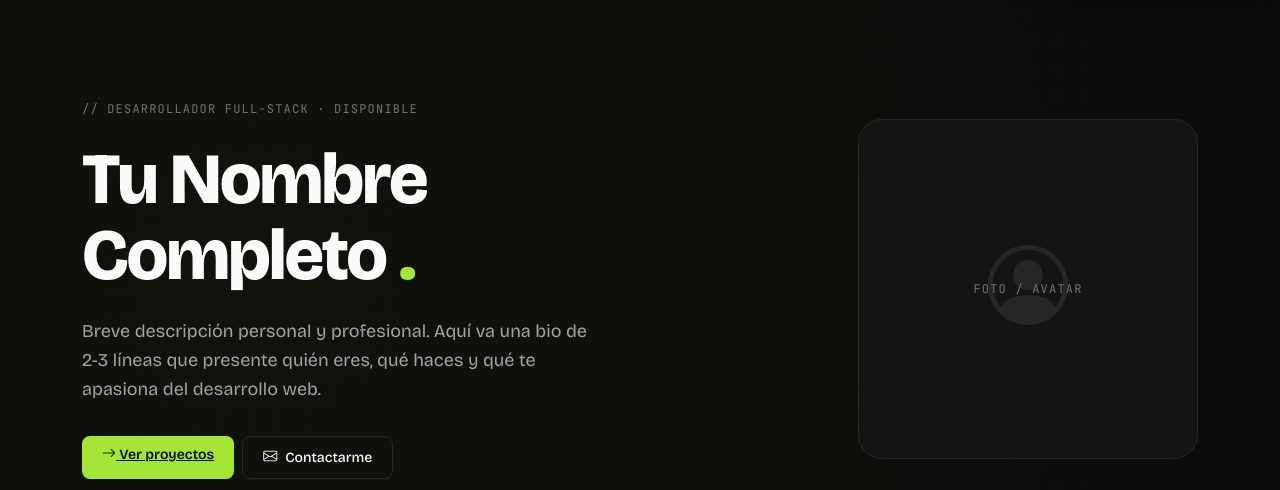
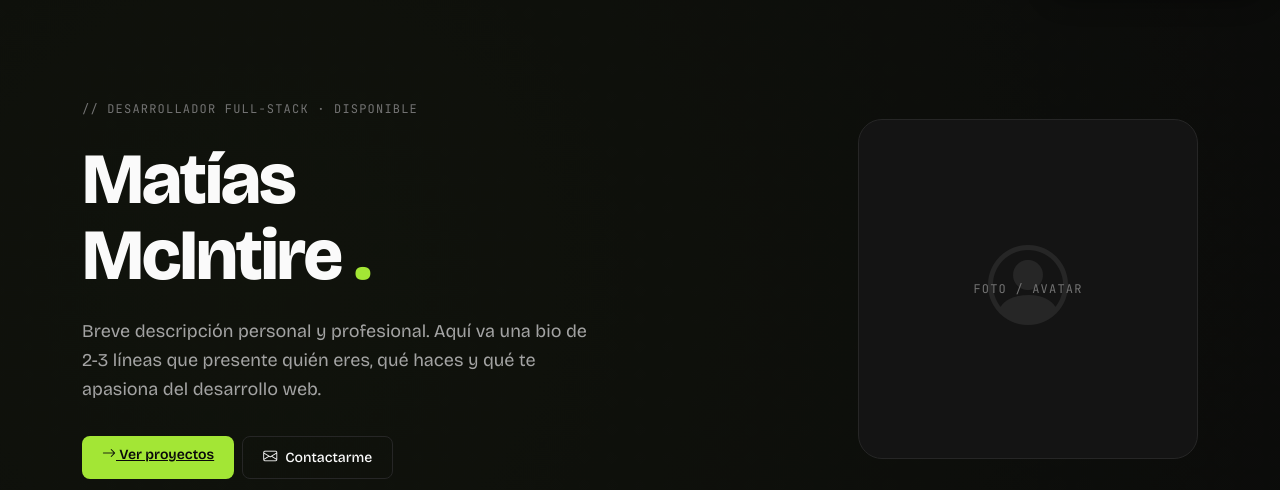
Before and after one commit to MatiasMcintire/proyecto-portafolio, a PHP site: page /files/wireframe.html in a window 1280 px wide. Shown: the part 70-560 px from the top of the page. Run offline with PHP 8.4, Linux system fonts and the light colour scheme; a stand-in replaces the project's code that opens the database connection.

Commit message:
Reemplaza placeholders Tu Nombre/tu-dominio.cl con datos reales

```diff
--- a/admin/add.php
+++ b/admin/add.php
@@ -156,7 +156,7 @@ if ($_SERVER['REQUEST_METHOD'] === 'POST') {
         <div class="form-group">
           <label for="url_produccion">URL en Producción</label>
           <input type="url" id="url_produccion" name="url_produccion"
-                 placeholder="https://tu-dominio.cl/proyecto"
+                 placeholder="https://miproyecto.cl/"
                  value="<?= htmlspecialchars($_POST['url_produccion'] ?? '') ?>">
         </div>
 
--- a/assets/css/style.css
+++ b/assets/css/style.css
@@ -1,6 +1,6 @@
 /* ============================================================
    PORTAFOLIO PROFESIONAL — style.css
-   Autor: Tu Nombre
+   Autor: Matías McIntire
    Curso: Diseño y Desarrollo Web + IA
    Docente: Cristian Iglesias Vera
 
--- a/assets/js/main.js
+++ b/assets/js/main.js
@@ -9,7 +9,7 @@
  *   5. Contador de caracteres en tiempo real
  *   6. Inicialización del formulario de contacto
  *
- * @author Tu Nombre
+ * @author Matías McIntire
  * @version 1.0.0
  * @course Diseño y Desarrollo Web + IA
  */
--- a/files/wireframe.html
+++ b/files/wireframe.html
@@ -207,7 +207,7 @@ body{background-image:radial-gradient(circle at 20% 10%, rgba(163,230,53,0.04),
       <div class="row align-items-center g-5">
         <div class="col-lg-7">
           <div class="meta mono">// Desarrollador Full-Stack · Disponible</div>
-          <h1>Tu Nombre<br>Completo <span class="accent">.</span></h1>
+          <h1>Matías<br>McIntire <span class="accent">.</span></h1>
           <p class="lead">Breve descripción personal y profesional. Aquí va una bio de 2-3 líneas que presente quién eres, qué haces y qué te apasiona del desarrollo web.</p>
           <div class="d-flex gap-2 flex-wrap">
             <a href="#projects" class="btn-login"><i class="bi bi-arrow-right"></i> Ver proyectos</a>
@@ -389,7 +389,7 @@ body{background-image:radial-gradient(circle at 20% 10%, rgba(163,230,53,0.04),
         </div>
       </div>
       <div class="footer-bottom">
-        <div>© 2026 Tu Nombre. Todos los derechos reservados.</div>
+        <div>© 2026 Matías McIntire. Todos los derechos reservados.</div>
         <div>Hecho con PHP · MySQL · Bootstrap</div>
       </div>
     </div>
@@ -440,7 +440,7 @@ body{background-image:radial-gradient(circle at 20% 10%, rgba(163,230,53,0.04),
       <a class="nav-item"><i class="bi bi-box-arrow-right"></i> Cerrar sesión</a>
       <div class="user-card">
         <div class="avatar">TN</div>
-        <div class="info"><p>Tu Nombre</p><small>Administrador</small></div>
+        <div class="info"><p>Matías McIntire</p><small>Administrador</small></div>
       </div>
     </aside>
 
@@ -488,7 +488,7 @@ body{background-image:radial-gradient(circle at 20% 10%, rgba(163,230,53,0.04),
             <div class="head"><h3>Editar Biografía</h3><button class="btn-primary-wf" style="padding:8px 14px;font-size:13px"><i class="bi bi-check2"></i> Guardar</button></div>
             <div class="form-wf">
               <label>Nombre completo</label>
-              <input type="text" class="form-control" value="Tu Nombre Completo" style="margin-bottom:16px">
+              <input type="text" class="form-control" value="Matías McIntire" style="margin-bottom:16px">
               <label>Descripción</label>
               <textarea rows="4" class="form-control">Breve descripción personal/profesional para mostrar en el hero del portafolio.</textarea>
             </div>
--- a/includes/header.php
+++ b/includes/header.php
@@ -10,8 +10,8 @@
   <!-- SEO: Meta descripción -->
   <meta name="description" content="<?= isset($pageDesc) ? htmlspecialchars($pageDesc) : 'Portafolio profesional de desarrollo web. HTML5, CSS3, JavaScript, PHP y MySQL.' ?>">
 
-  <!-- SEO: Canonical URL -->
-  <link rel="canonical" href="https://tu-dominio.cl/">
+  <!-- SEO: Canonical URL — descomentar y completar con la URL real tras deploy -->
+  <!-- <link rel="canonical" href="https://teclab.uct.cl/~usuario/"> -->
 
   <!-- Accesibilidad: Idioma declarado -->
   <!-- lang="es" en <html> cumple criterio WCAG 3.1.1 -->
```
Also changed, not shown: docs/deploy.md (+3 -3 lines).
